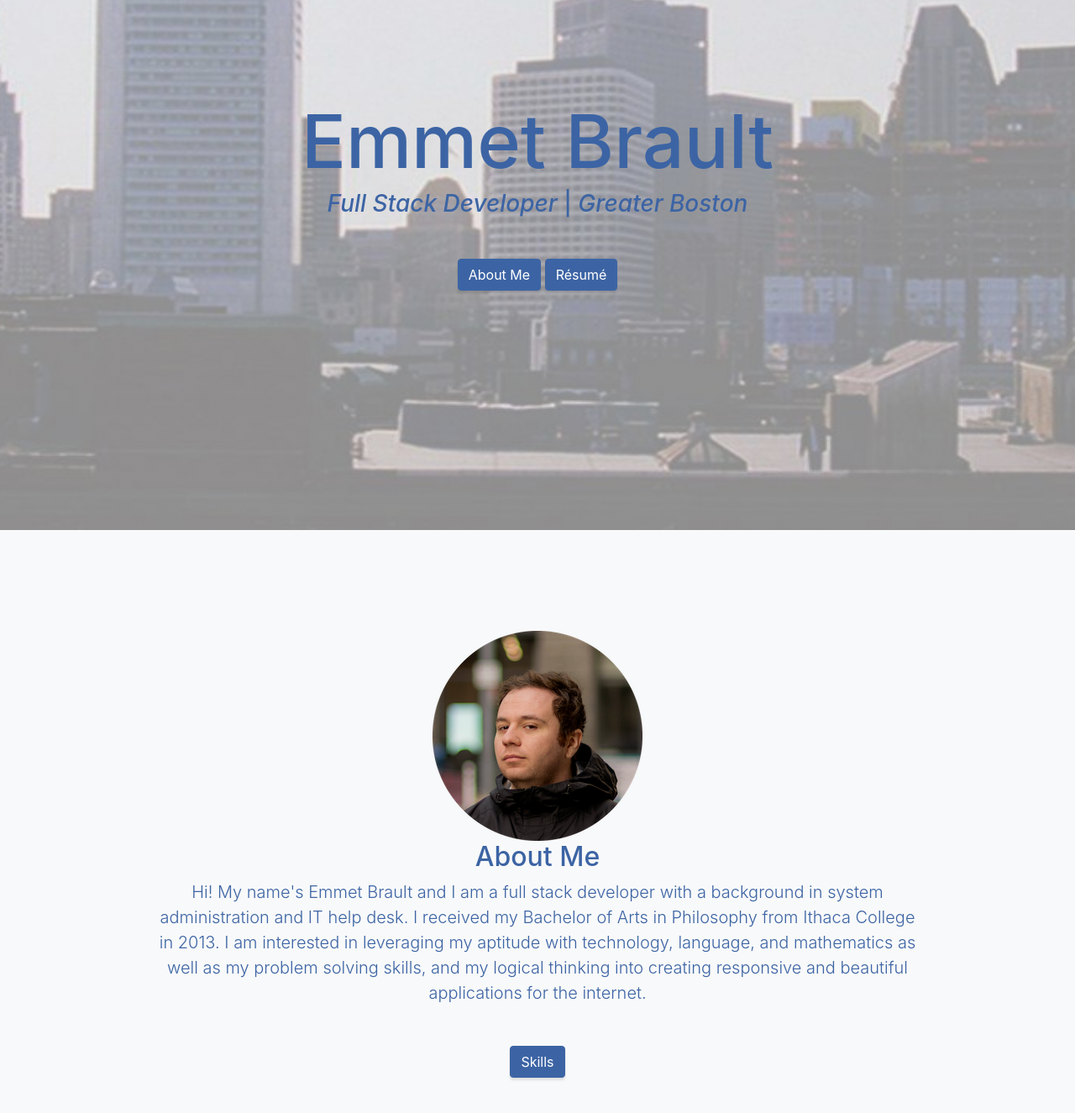
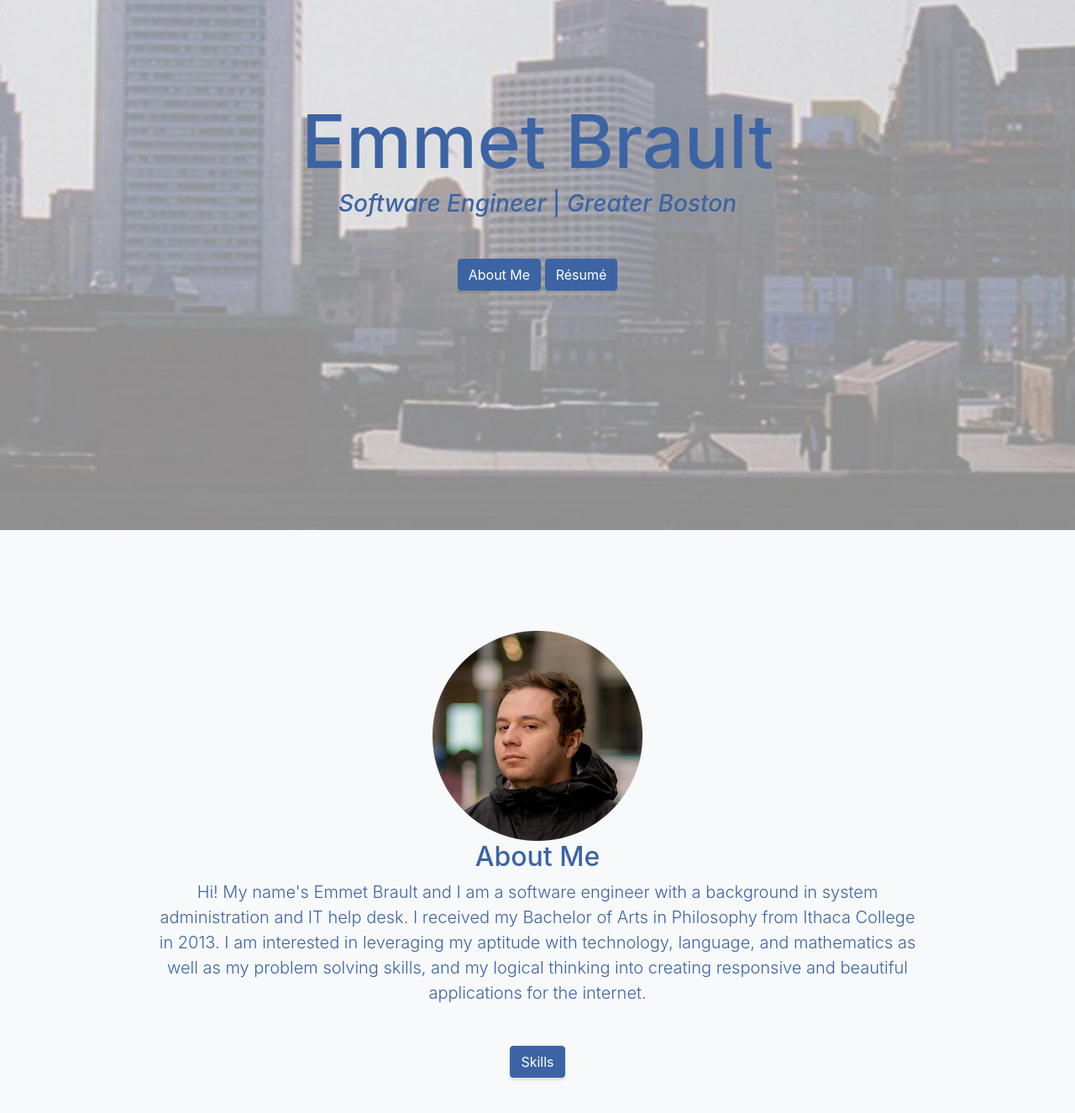
Before and after one commit to ebrault/ebrault.github.io, a website with bundled scripts: page index.html in a window 1280 px wide. Shown: the part 169-1494 px from the top of the page at 84% size. Built offline with nearby package versions, Linux system fonts and the light colour scheme; files whose address does not match are found by name.

Commit message:
Modified job title

```diff
--- a/index.html
+++ b/index.html
@@ -30,7 +30,7 @@
       <div class="container text-center my-auto">
         <h1 class="mb-1">Emmet Brault</h1>
         <h3 class="mb-5">
-          <em>Full Stack Developer</em> | <em>Greater Boston</em>
+          <em>Software Engineer</em> | <em>Greater Boston</em>
         </h3>
         <a class="btn btn-dark btn-xl js-scroll-trigger" href="#about">About Me</a>
         <a class="btn btn-dark btn-xl" href="img/EmmetBraultResumeSecondDraft.pdf" target="_blank">Résumé</a>
@@ -45,7 +45,7 @@
           <div class="col-lg-10 mx-auto">
             <img class="img-fluid" src="img/headshot.png" alt="headshot">
             <h2>About Me</h2>
-            <p class="lead mb-5">Hi! My name's Emmet Brault and I am a full stack developer with a background in system administration and IT help desk. I received my Bachelor of Arts in Philosophy from Ithaca College in 2013. I am interested in leveraging my aptitude with technology, language, and mathematics as well as my problem solving skills, and my logical thinking into creating responsive and beautiful applications for the internet.</p>
+            <p class="lead mb-5">Hi! My name's Emmet Brault and I am a software engineer with a background in system administration and IT help desk. I received my Bachelor of Arts in Philosophy from Ithaca College in 2013. I am interested in leveraging my aptitude with technology, language, and mathematics as well as my problem solving skills, and my logical thinking into creating responsive and beautiful applications for the internet.</p>
             <a class="btn btn-dark btn-xl js-scroll-trigger" href="#skills">Skills</a>
           </div>
         </div>
```
